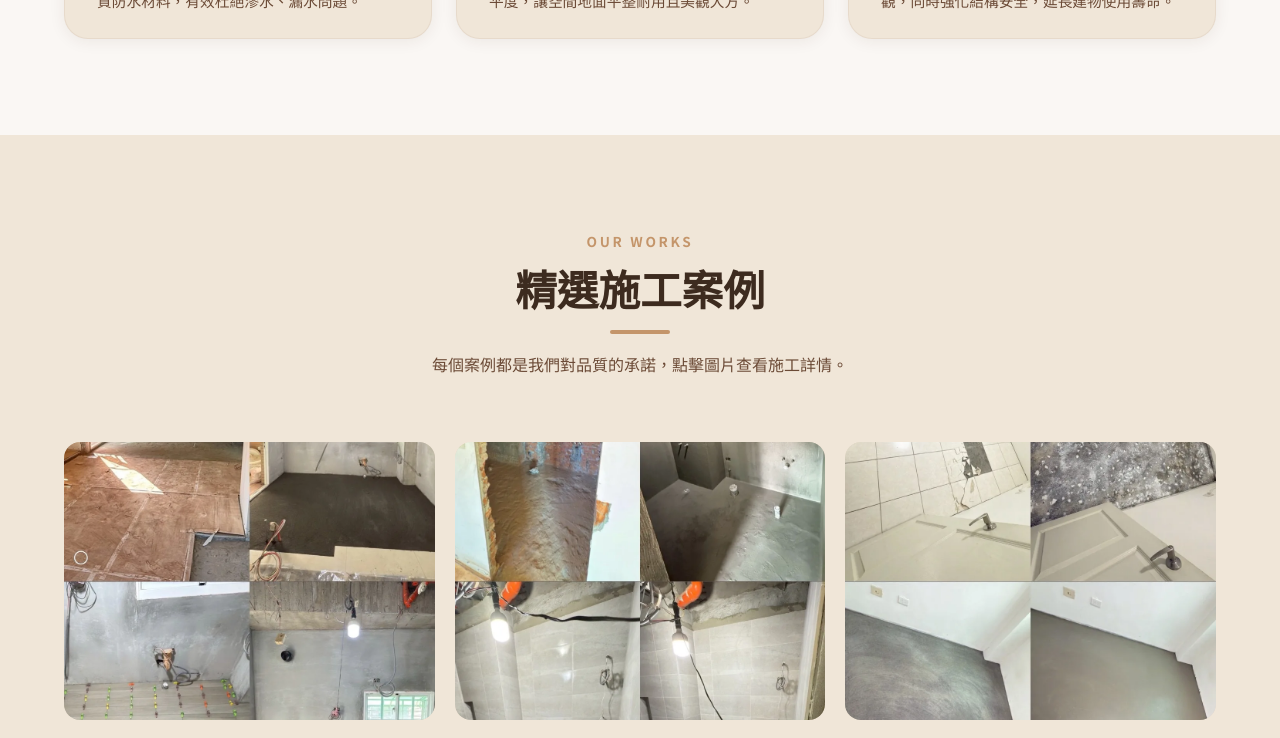
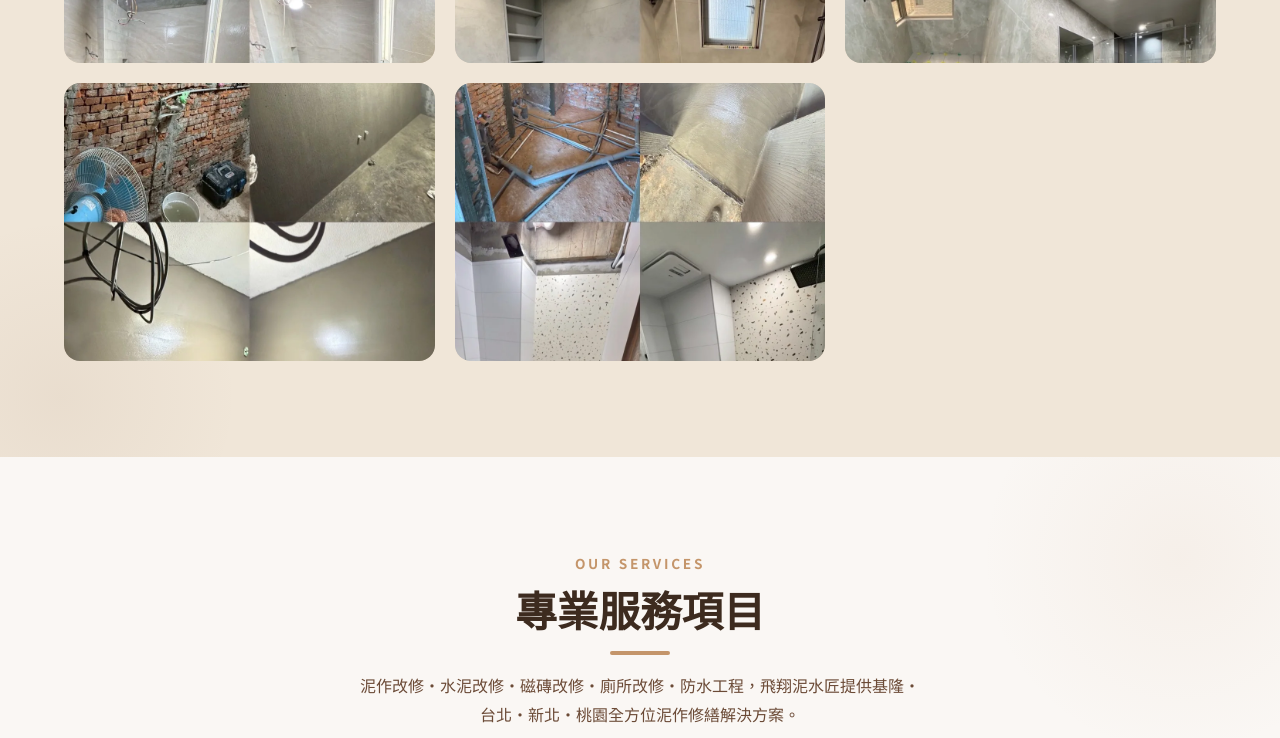
Before and after one commit to brian890804/Flying-Engineer, a React (Create React App) app: page / in a window 1280 px wide. Shown: the part 1620-2358 px from the top of the page. Built offline with nearby package versions, Linux system fonts and the light colour scheme.

Commit message:
feat:change sort Gallery and Services

```diff
--- a/src/App.tsx
+++ b/src/App.tsx
@@ -1,9 +1,9 @@
+import { CssBaseline, ThemeProvider } from "@mui/material";
 import { Suspense, lazy, useEffect, useRef, useState } from "react";
-import { ThemeProvider, CssBaseline } from "@mui/material";
+import "./App.css";
+import Hero from "./components/Hero";
+import Navbar from "./components/Navbar";
 import theme from "./theme/theme";
-import Navbar from "./components/Navbar";
-import Hero from "./components/Hero";
-import "./App.css";
 
 const Services = lazy(() => import("./components/Services"));
 const Gallery = lazy(() => import("./components/Gallery"));
@@ -49,12 +49,12 @@ function App() {
         <Hero />
         <DeferSection>
           <Suspense fallback={null}>
-            <Services />
+            <Gallery />
           </Suspense>
         </DeferSection>
         <DeferSection>
           <Suspense fallback={null}>
-            <Gallery />
+            <Services />
           </Suspense>
         </DeferSection>
         <DeferSection>
```
